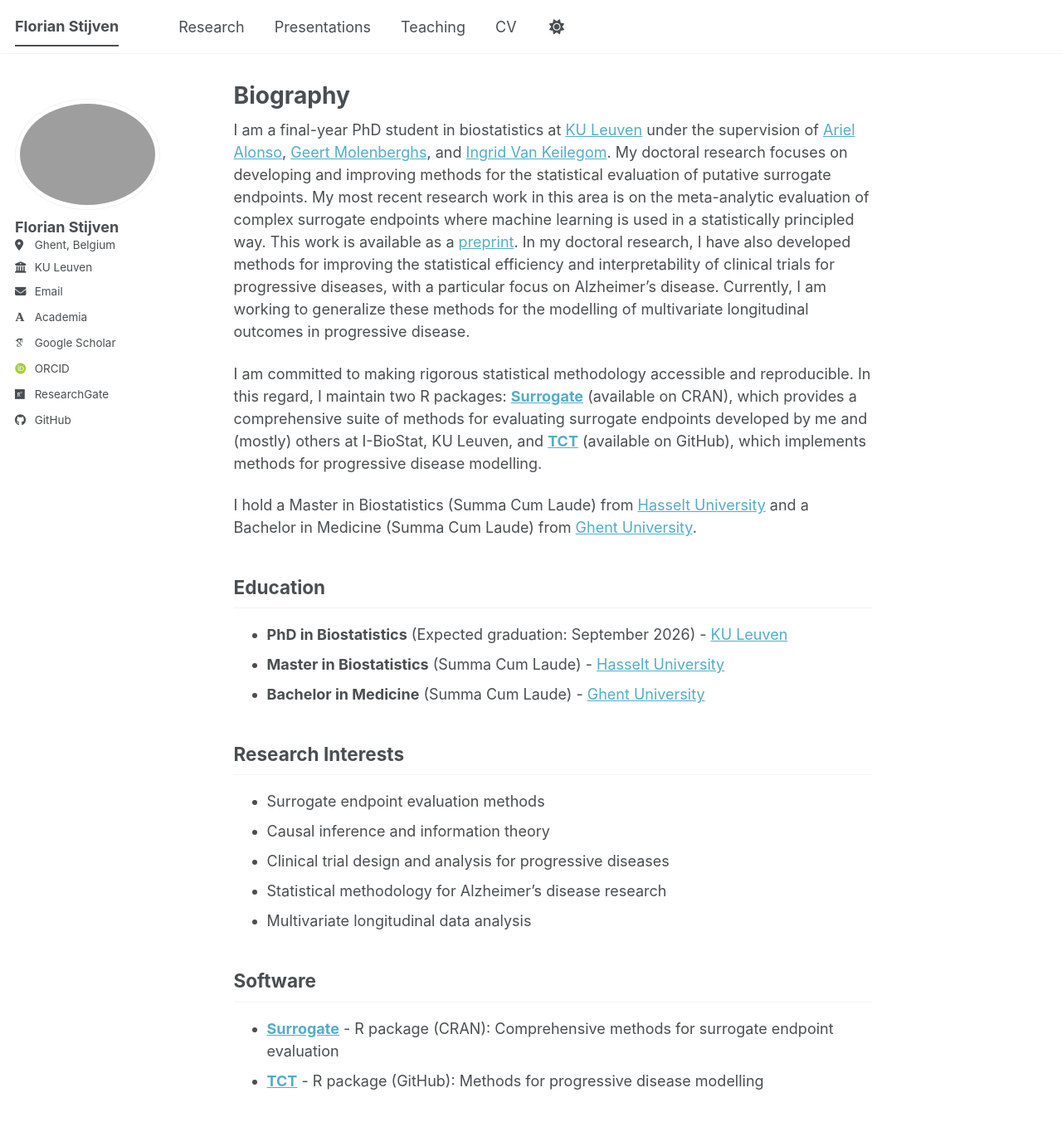
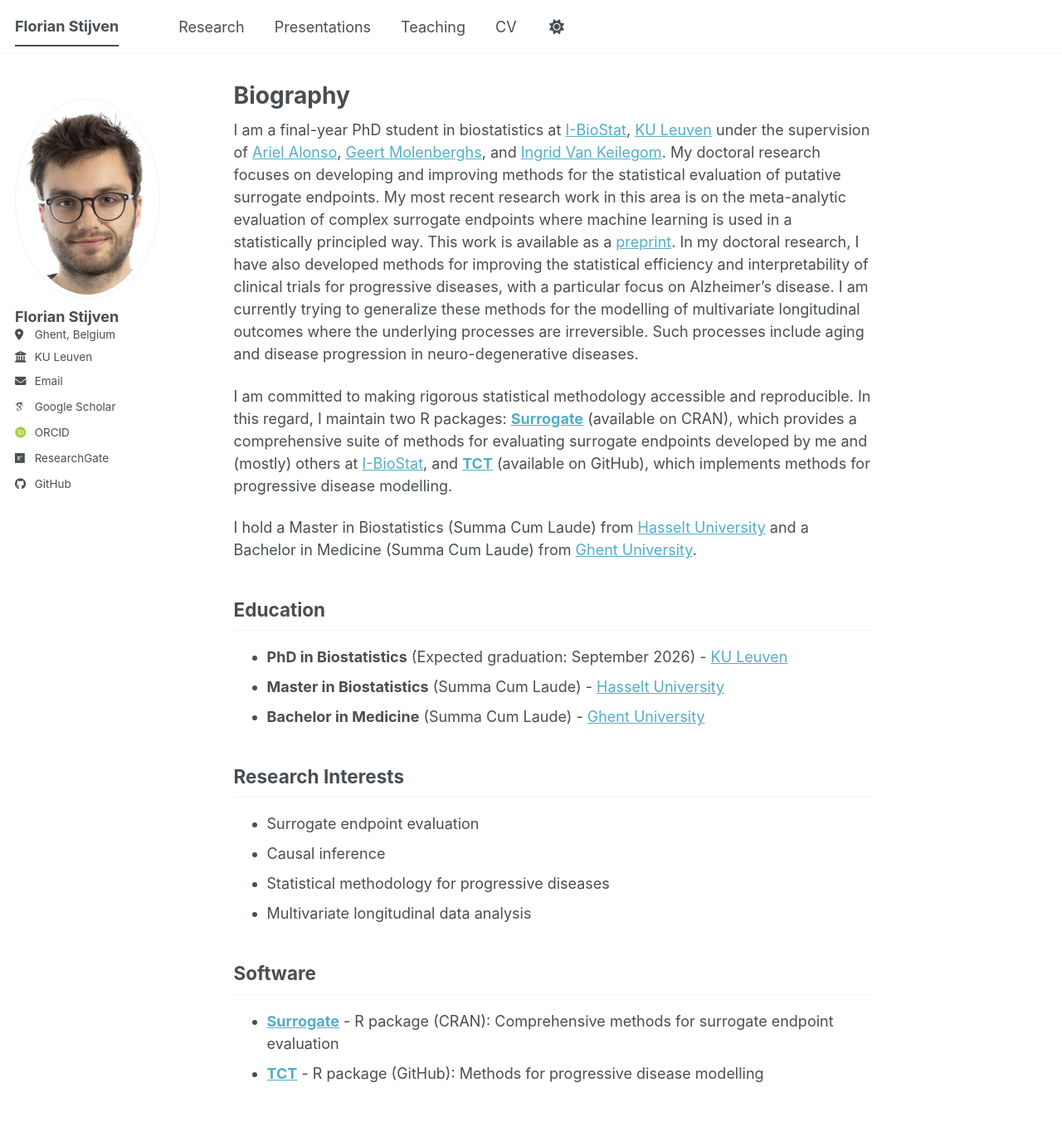
Before and after one commit to florianstijven/florianstijven.github.io, a Jekyll site: the page built from _pages/about.md, in a window 1280 px wide and 1400 px high. Shown: the top 1352 px of the window at 83% size. Built offline with Jekyll 4.4.1, drawn with Linux system fonts in a browser that asks for light colours; some web fonts are replaced; a script bundle is joined from its source files by our own code; library files that are not in the unit come from our copies.

Commit message:
forgot to include some files

```diff
--- a/_config.yml
+++ b/_config.yml
@@ -23,7 +23,7 @@ repository               : "florianstijven/florianstijven.github.io"
 #               Additional customization can be done by editing /_includes/author-profile.html
 author:
   # Biographic information
-  avatar           : "profile.png"
+  avatar           : "pasfoto.jpg"
   name             : "Florian Stijven"
   pronouns         : # example: "she/her"
   bio              :
@@ -33,7 +33,7 @@ author:
   email            : "florian.stijven@kuleuven.be"
 
   # Academic websites
-  academia         : "https://www.kuleuven.be/wieiswie/nl/person/00157247"
+  academia         : # "https://www.kuleuven.be/wieiswie/nl/person/00157247"
   arxiv            : # URL - Update with the correct link to your profile
   googlescholar    : "https://scholar-google-com.kuleuven.e-bronnen.be/citations?view_op=list_works&hl=en&user=NXkETpYAAAAJ"
   inspire-hep      : # URL
--- a/_pages/about.md
+++ b/_pages/about.md
@@ -7,11 +7,12 @@ redirect_from:
   - /about.html
 ---
 
-I am a final-year PhD student in biostatistics at [KU Leuven](https://www.kuleuven.be/) under the supervision of [Ariel Alonso](https://www.kuleuven.be/wieiswie/en/person/00065129), [Geert Molenberghs](https://www.kuleuven.be/wieiswie/en/person/u0056633), and [Ingrid Van Keilegom](https://feb.kuleuven.be/research/decision-sciences-and-information-management/orstat/ingrid-van-keilegom).
+I am a final-year PhD student in biostatistics at [I-BioStat](https://ibiostat.be/), [KU Leuven](https://www.kuleuven.be/) under the supervision of [Ariel Alonso](https://www.kuleuven.be/wieiswie/en/person/00065129), [Geert Molenberghs](https://www.kuleuven.be/wieiswie/en/person/u0056633), and [Ingrid Van Keilegom](https://www.kuleuven.be/wieiswie/en/person/00062045).
 My doctoral research focuses on developing and improving methods for the statistical evaluation of putative surrogate endpoints. My most recent research work in this area is on the meta-analytic evaluation of complex surrogate endpoints where machine learning is used in a statistically principled way. This work is available as a [preprint](https://arxiv.org/abs/2509.01737).
-In my doctoral research, I have also developed methods for improving the statistical efficiency and interpretability of clinical trials for progressive diseases, with a particular focus on Alzheimer's disease. Currently, I am working to generalize these methods for the modelling of multivariate longitudinal outcomes in progressive disease.
+In my doctoral research, I have also developed methods for improving the statistical efficiency and interpretability of clinical trials for progressive diseases, with a particular focus on Alzheimer's disease.
+I am currently trying to generalize these methods for the modelling of multivariate longitudinal outcomes where the underlying processes are irreversible. Such processes include aging and disease progression in neuro-degenerative diseases.
 
-I am committed to making rigorous statistical methodology accessible and reproducible. In this regard, I maintain two R packages: **[Surrogate](https://cran.r-project.org/package=Surrogate)** (available on CRAN), which provides a comprehensive suite of methods for evaluating surrogate endpoints developed by me and (mostly) others at I-BioStat, KU Leuven, and **[TCT](https://github.com/florianstijven/TCT)** (available on GitHub), which implements methods for progressive disease modelling.
+I am committed to making rigorous statistical methodology accessible and reproducible. In this regard, I maintain two R packages: **[Surrogate](https://cran.r-project.org/package=Surrogate)** (available on CRAN), which provides a comprehensive suite of methods for evaluating surrogate endpoints developed by me and (mostly) others at [I-BioStat](https://ibiostat.be/), and **[TCT](https://github.com/florianstijven/TCT)** (available on GitHub), which implements methods for progressive disease modelling.
 
 I hold a Master in Biostatistics (Summa Cum Laude) from [Hasselt University](https://www.uhasselt.be/) and a Bachelor in Medicine (Summa Cum Laude) from [Ghent University](https://www.ugent.be/).
 
@@ -23,10 +24,9 @@ I hold a Master in Biostatistics (Summa Cum Laude) from [Hasselt University](htt
 
 ## Research Interests
 
-* Surrogate endpoint evaluation methods
-* Causal inference and information theory
-* Clinical trial design and analysis for progressive diseases
-* Statistical methodology for Alzheimer's disease research
+* Surrogate endpoint evaluation
+* Causal inference
+* Statistical methodology for progressive diseases
 * Multivariate longitudinal data analysis
 
 ## Software
```
